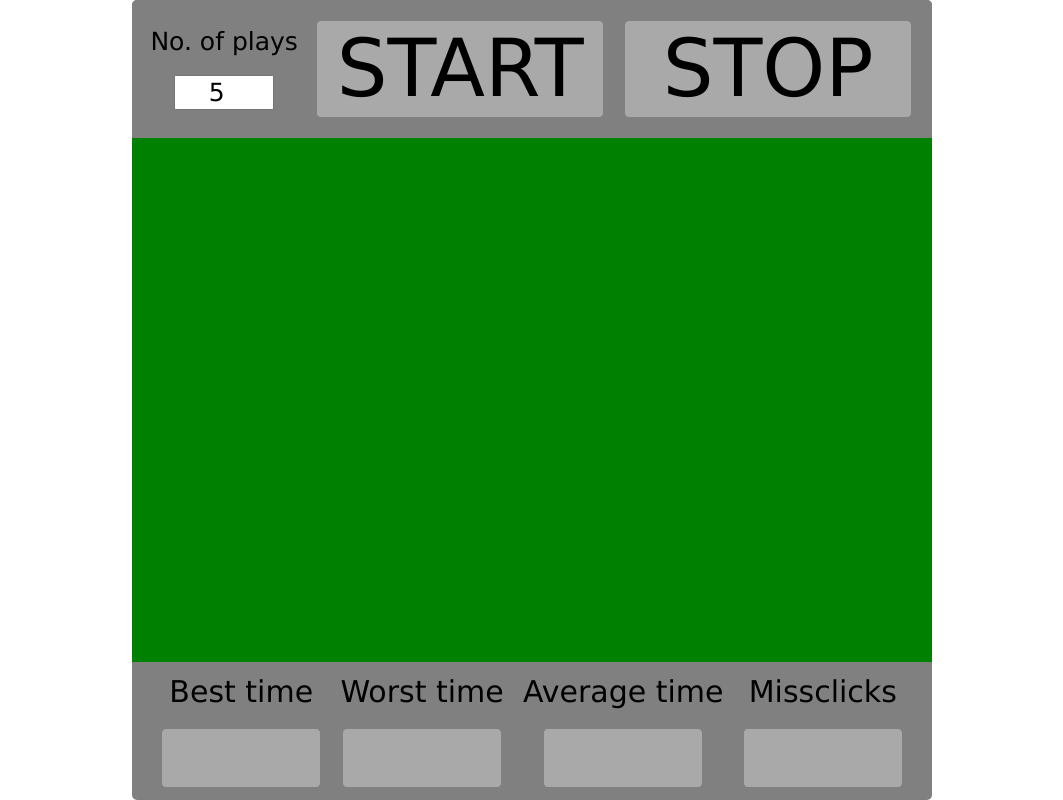
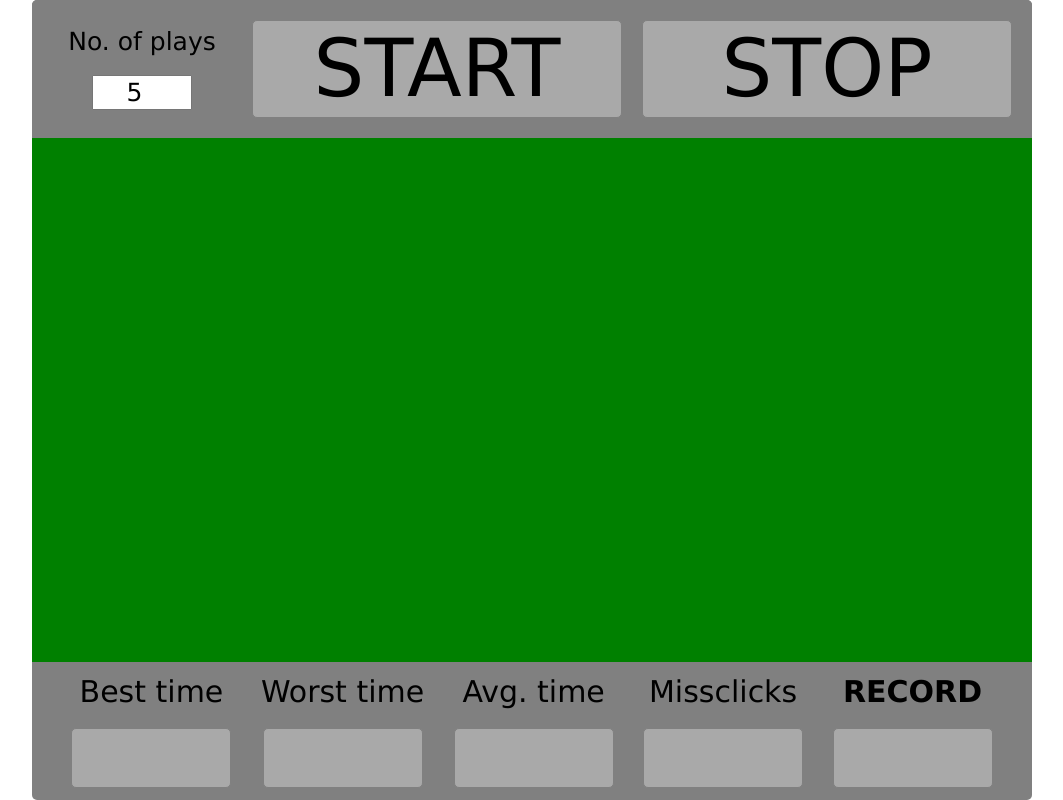
Before and after one commit to michudud/js-lab, a plain HTML site: page index.html in a window 1280 px wide. Shown: the whole page, without its empty margins (108-1171 px from the left). Drawn offline with Linux system fonts and the light colour scheme.

Commit message:
add record

```diff
--- a/index.html
+++ b/index.html
@@ -30,13 +30,17 @@
                 <input type="text" id="worst" name="worst_time" disabled="disabled">
             </div>
             <div class="Average">
-                <label for="average">Average time</label><br>
+                <label for="average">Avg. time</label><br>
                 <input type="text" id="average" name="average_time" disabled="disabled">
             </div>
             <div class="Misses">
                 <label for="misses">Missclicks</label><br>
                 <input type="text" id="misses" name="miss_clicks" disabled="disabled">
             </div>
+            <div class="Record">
+                <label for="record">RECORD</label><br>
+                <input type="text" id="record" name="record_time" disabled="disabled">
+            </div>
         </div>
     </div>
 </body>
--- a/script.js
+++ b/script.js
@@ -81,6 +81,14 @@ function getRandomColor() {
         document.getElementById("worst").value = times[times.length -1]
         const average = array => array.reduce((a, b) => a + b) / array.length;
         document.getElementById("average").value = Math.round(average(times))
+        let record = document.getElementById("record").value
+        if(record){
+            if(clickTime<record){
+                document.getElementById("record").value = clickTime
+            }
+        }else{
+            document.getElementById("record").value = clickTime
+        }
     }else{
         missClicks++
         document.getElementById("misses").value = missClicks
--- a/style.css
+++ b/style.css
@@ -16,7 +16,7 @@ body{
     display: flex;
     justify-content: center;
     flex-direction: column;
-    width: 800px;
+    width: 1000px;
     height: 800px;
     background-color: gray;
     border-radius: 5px;
@@ -31,7 +31,7 @@ body{
 }
 
 button{
-    width: 350px;
+    width: 370px;
     margin: 10px;
     font-size: 80px;
     background-color: darkgrey;
@@ -56,17 +56,21 @@ button:hover{
     padding: 10px;
 }
 
-.Best, .Worst, .Average, .Misses{
+.Best, .Worst, .Average, .Misses, .Record{
     display: flex;
     flex-direction: column;
     align-items: center;
+}
+
+.Record{
+    font-weight: 900;
 }
 
 input{
     height: 60px;
     font-size: 50px;
     width: 160px;
-
+    text-align: center;
 }
 
 input:disabled{
```
